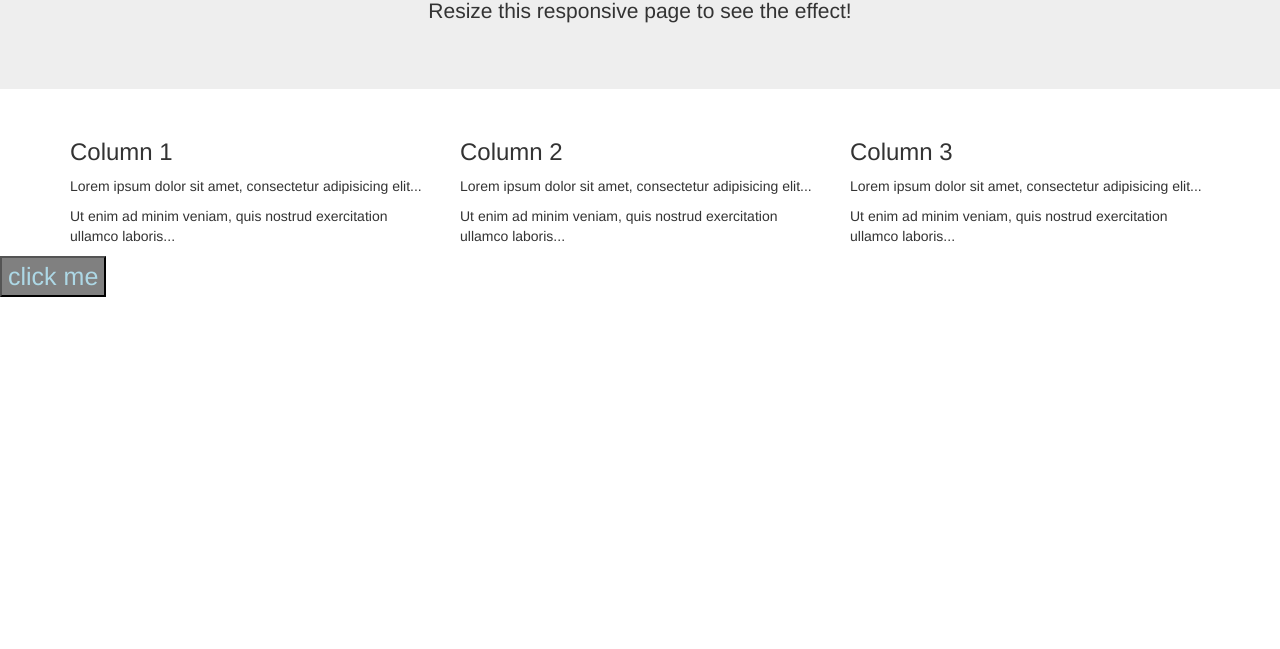
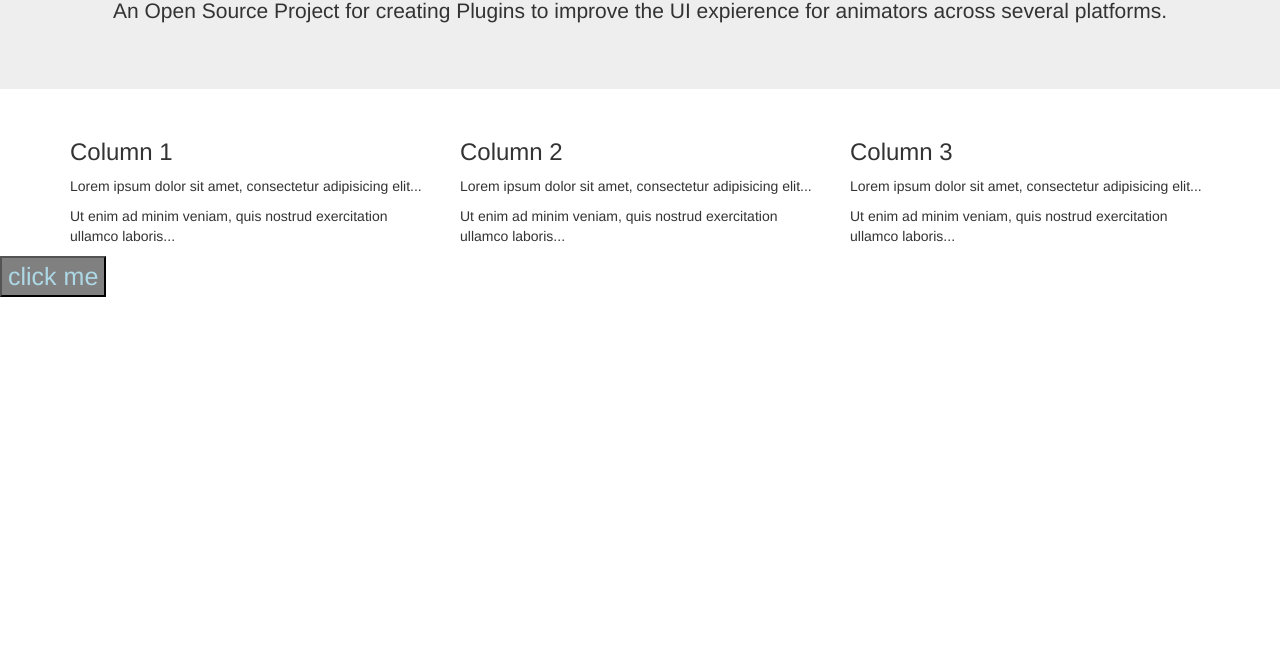
Before and after one commit to Josue-Rocha/Plugins-for-the-Betterment-of-UI, a plain HTML site: page index.html in a window 1280 px wide. Shown: the part 151-800 px from the top of the page. Drawn offline with nearby package versions, Linux system fonts and the light colour scheme.

Commit message:
Update index.html 02

```diff
--- a/index.html
+++ b/index.html
@@ -12,7 +12,7 @@
 
 <div class="jumbotron text-center">
   <h1>Plugins for the Betterment of UI (PBUI)!</h1>
-  <p>Resize this responsive page to see the effect!</p>
+  <p>An Open Source Project for creating Plugins to improve the UI expierence for animators across several platforms.</p>
 </div>
 
 <div class="container">
```
